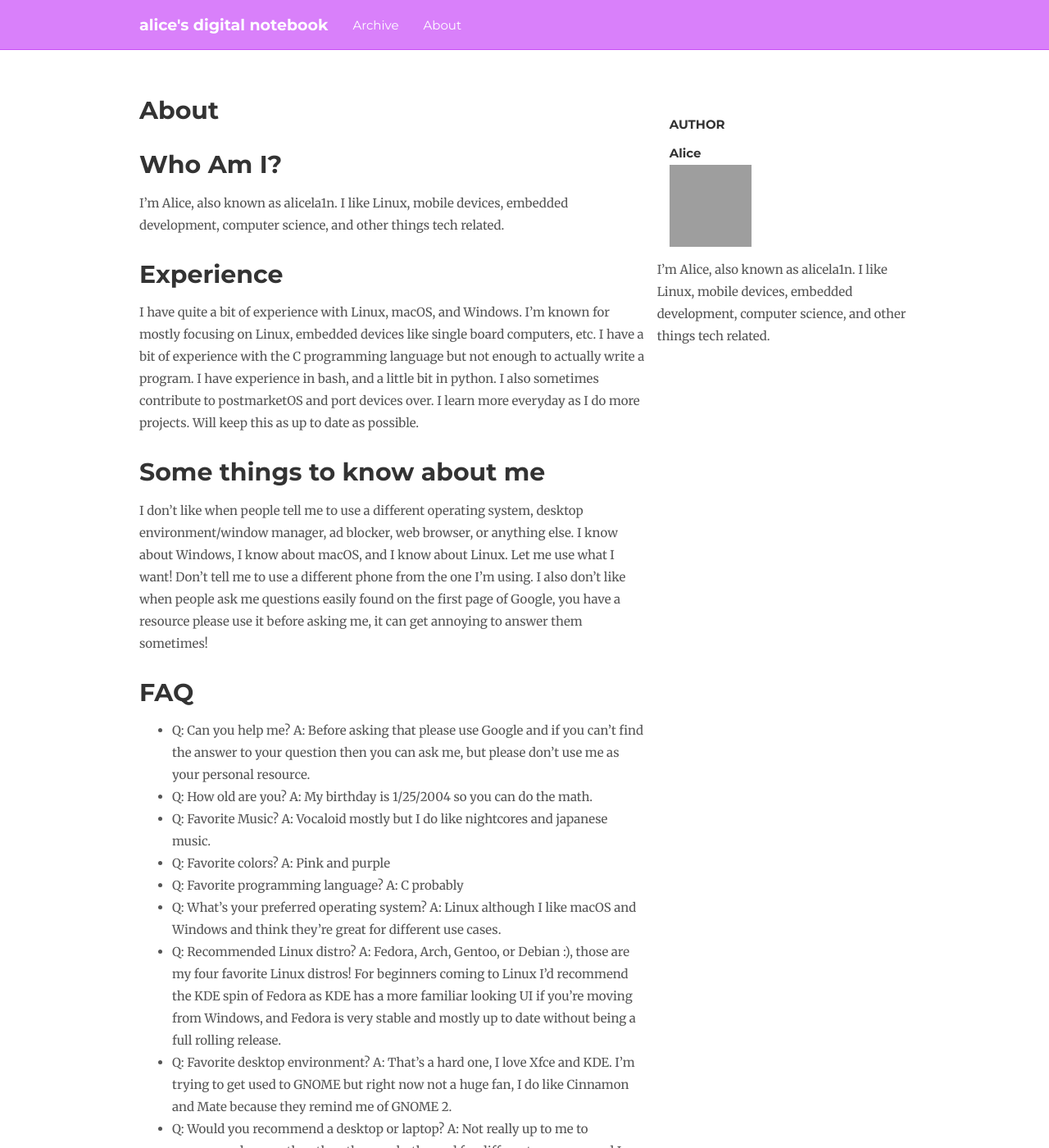
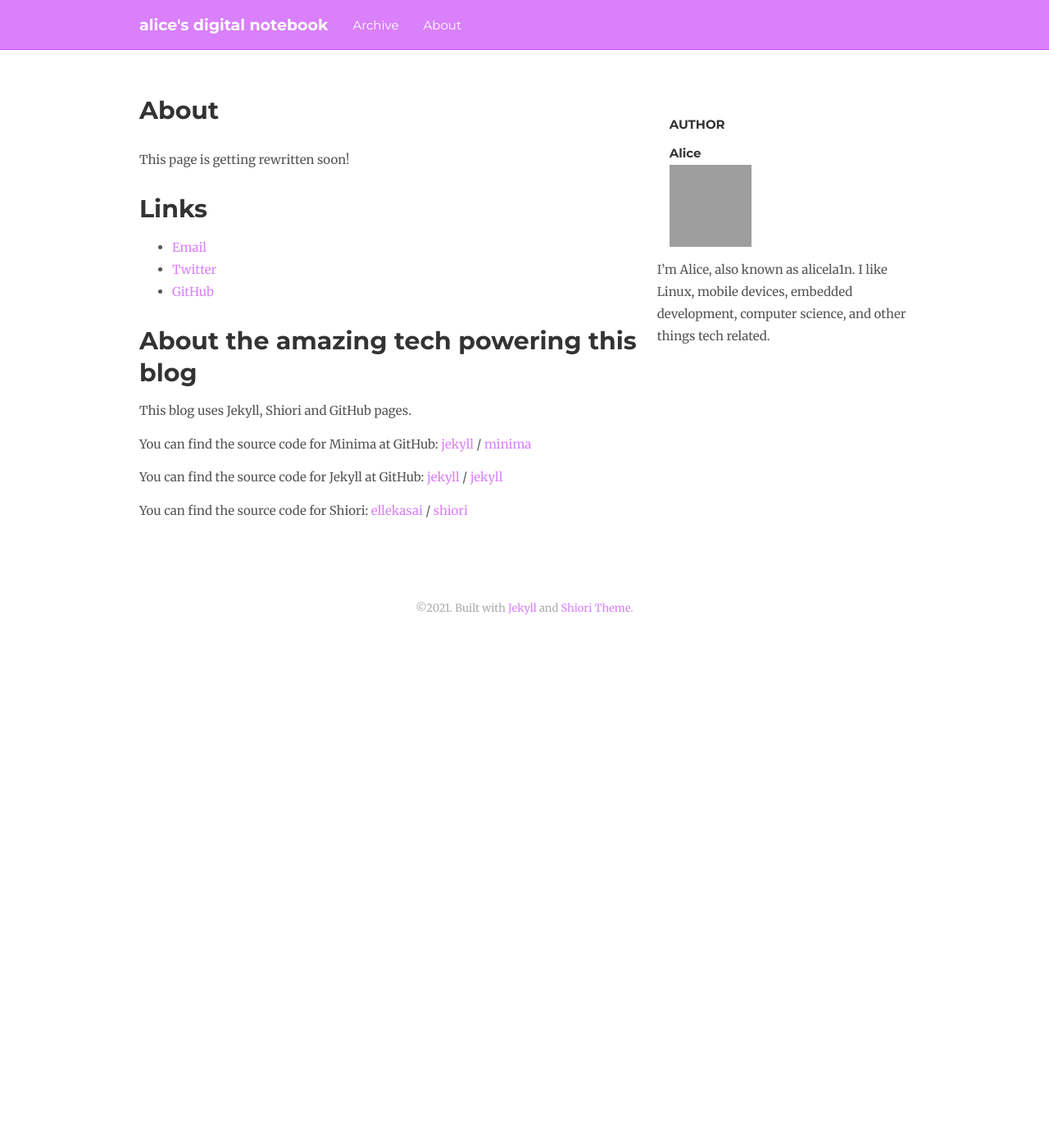
Before and after one commit to 0xN0ri/0xN0ri.github.io, a Jekyll site: the page built from about.markdown, in a window 1280 px wide and 1400 px high. Shown: the whole window at 82% size. Built offline with Jekyll 4.4.1, drawn with Linux system fonts in a browser that asks for light colours; nearby versions of some CDN libraries; comment, search, counter and statistics services are not loaded; some of the changed text lies outside the part shown; grey boxes are pictures that could not be loaded.

Commit message:
rewriting about

```diff
--- a/about.markdown
+++ b/about.markdown
@@ -3,27 +3,7 @@ layout: page
 title: About
 permalink: /about/
 ---
-# Who Am I?
-I'm Alice, also known as alicela1n. I like Linux, mobile devices, embedded development, computer science, and other things tech related.
-
-# Experience
-I have quite a bit of experience with Linux, macOS, and Windows. I'm known for mostly focusing on Linux, embedded devices like single board computers, etc. I have a bit of experience with the C programming language but not enough to actually write a program. I have experience in bash, and a little bit in python. I also sometimes contribute to postmarketOS and port devices over. I learn more everyday as I do more projects. Will keep this as up to date as possible.
-
-# Some things to know about me
-I don't like when people tell me to use a different operating system, desktop environment/window manager, ad blocker, web browser, or anything else. I know about Windows, I know about macOS, and I know about Linux. Let me use what I want! Don't tell me to use a different phone from the one I'm using. I also don't like when people ask me questions easily found on the first page of Google, you have a resource please use it before asking me, it can get annoying to answer them sometimes!
-
-# FAQ
-* Q: Can you help me? A: Before asking that please use Google and if you can't find the answer to your question then you can ask me, but please don't use me as your personal resource.
-* Q: How old are you? A: My birthday is 1/25/2004 so you can do the math.
-* Q: Favorite Music? A: Vocaloid mostly but I do like nightcores and japanese music.
-* Q: Favorite colors? A: Pink and purple
-* Q: Favorite programming language? A: C probably
-* Q: What's your preferred operating system? A: Linux although I like macOS and Windows and think they're great for different use cases.
-* Q: Recommended Linux distro? A: Fedora, Arch, Gentoo, or Debian :), those are my four favorite Linux distros! For beginners coming to Linux I'd recommend the KDE spin of Fedora as KDE has a more familiar looking UI if you're moving from Windows, and Fedora is very stable and mostly up to date without being a full rolling release.
-* Q: Favorite desktop environment? A: That's a hard one, I love Xfce and KDE. I'm trying to get used to GNOME but right now not a huge fan, I do like Cinnamon and Mate because they remind me of GNOME 2.
-* Q: Would you recommend a desktop or laptop? A: Not really up to me to recommend one or the other, they are both good for different use cases and I use my desktop and laptop PC both quite frequently, for more intensive tasks I would say desktop.
-* Q: What operating systems do you use? A: Pretty much all of them.
-* Q: Why are your PM's disabled and how can I contact you? A: I don't like getting random messages from people I don't know unless I'm following them. If you want to contact me you can do so through email, or @ me on Twitter and I might message you myself.
+This page is getting rewritten soon!
 
 # Links
 * [Email](mailto:alicelyralain@gmail.com)
```
